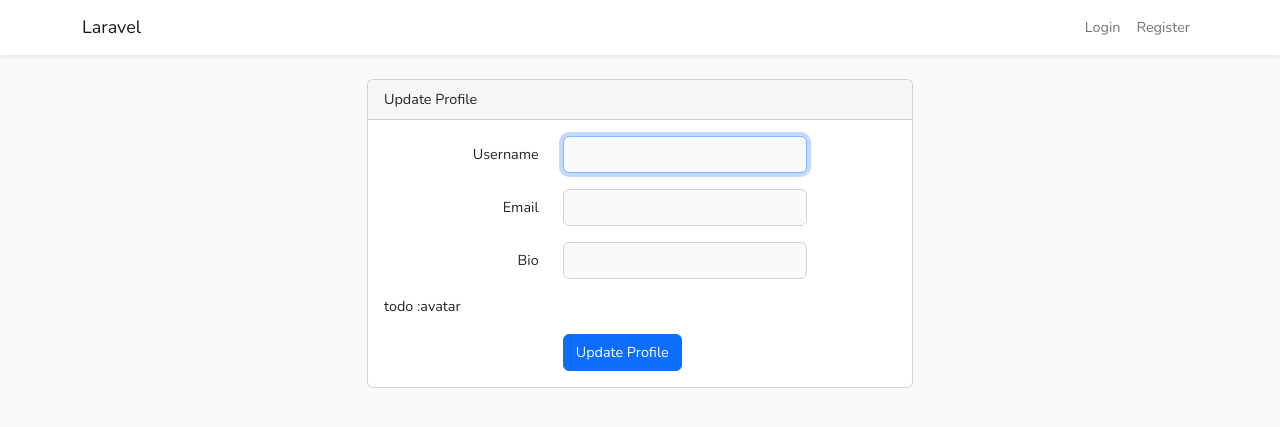
After one commit to roziannn/mini-instagram, a Laravel app: template resources/views/user/edit.blade.php in a window 1280 px wide. The commit adds this page. Shown: the top 427 px of the page. Run offline with Laravel 9, Linux system fonts and the light colour scheme; the template is opened without the code that fills it, so the values that code supplies are empty; style sheets or scripts are compiled from the project's sources.

Commit message:
user edit

```diff
--- a/app/Providers/RouteServiceProvider.php
+++ b/app/Providers/RouteServiceProvider.php
@@ -24,6 +24,7 @@ class RouteServiceProvider extends ServiceProvider
      *
      * @return void
      */
+
     public function boot()
     {
         $this->configureRateLimiting();
--- a/resources/views/components/input.blade.php
+++ b/resources/views/components/input.blade.php
@@ -2,8 +2,11 @@
     <label for="{{ $name }}" class="col-md-4 col-form-label text-md-end">{{ $label }}</label>
 
     <div class="col-md-6">
-        <input id="{{ $name }}" type="{{ $type ?? 'text' }}" class="form-control @error($name) is-invalid @enderror"
-            name="{{ $name }}" value="{{ old($name) }}" required autocomplete="{{ $name }}" autofocus>
+        <input id="{{ $name }}" type="{{ $type ?? 'text' }}"
+            class="form-control @error($name) is-invalid @enderror" name="{{ $name }}"
+            @isset($object->{$name}) value="{{ old($name) ? old($name) : $object->{$name} }}"
+            @else value="{{ old($name) }}" @endisset
+            required autocomplete="{{ $name }}" autofocus>
 
 
         @if ($errors->has($name))
--- /dev/null
+++ b/resources/views/user/edit.blade.php
@@ -0,0 +1,28 @@
+@extends('layouts.app')
+
+@section('content')
+    <div class="container">
+        <div class="row justify-content-center">
+            <div class="col-md-6">
+                <div class="card">
+                    <div class="card-header">
+                        Update Profile
+                    </div>
+                    <div class="card-body">
+                        <form method="POST" action="/user/update">
+                            @csrf
+
+                            <x-input label="Username" name="username" :object="$user" />
+                            <x-input label="Email" name="email" :object="$user" />
+                            <x-input label="Bio" name="bio" :object="$user" />
+                            <p>
+                                todo :avatar
+                            </p>
+                            <x-submitbutton text="Update Profile" />
+                        </form>
+                    </div>
+                </div>
+            </div>
+        </div>
+    </div>
+@endsection
--- a/routes/web.php
+++ b/routes/web.php
@@ -1,17 +1,10 @@
 <?php
 
+use App\Http\Controllers\UserController;
+use Illuminate\Support\Facades\Auth;
 use Illuminate\Support\Facades\Route;
 
-/*
-|--------------------------------------------------------------------------
-| Web Routes
-|--------------------------------------------------------------------------
-|
-| Here is where you can register web routes for your application. These
-| routes are loaded by the RouteServiceProvider within a group which
-| contains the "web" middleware group. Now create something great!
-|
-*/
+
 
 Route::get('/', function () {
     return view('welcome');
@@ -20,3 +13,5 @@ Route::get('/', function () {
 Auth::routes();
 
 Route::get('/home', [App\Http\Controllers\HomeController::class, 'index'])->name('home');
+
+Route::get('user/edit', [UserController::class, 'edit']);
```
Also changed, not shown: app/Http/Controllers/UserController.php (added, +15 -0 lines).
